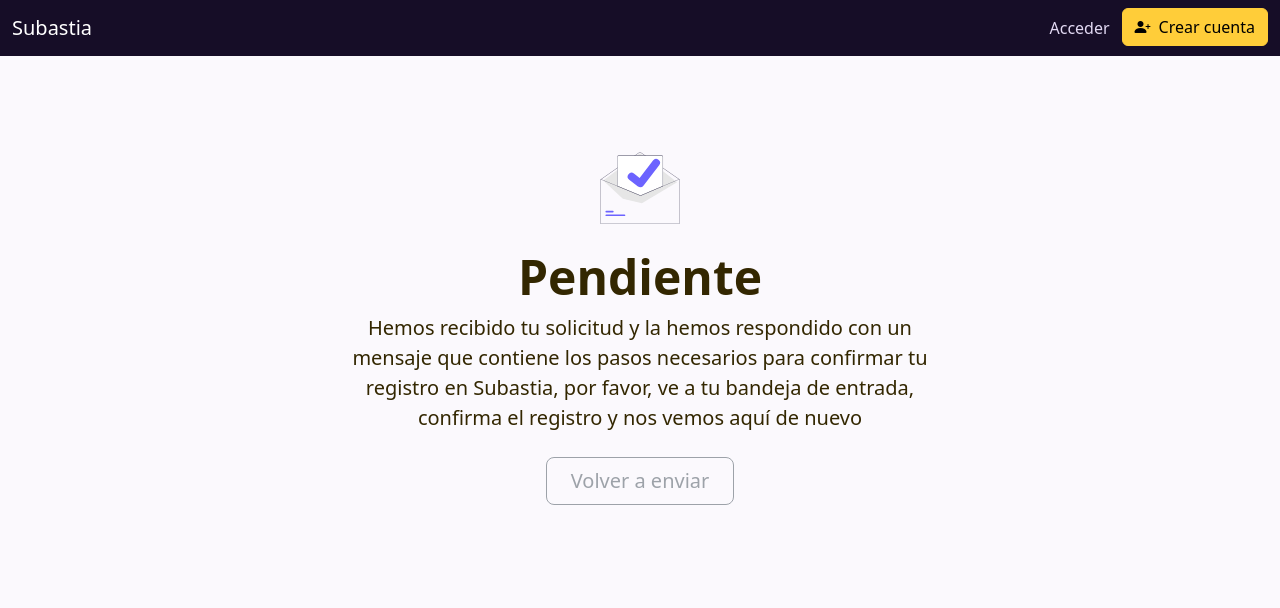
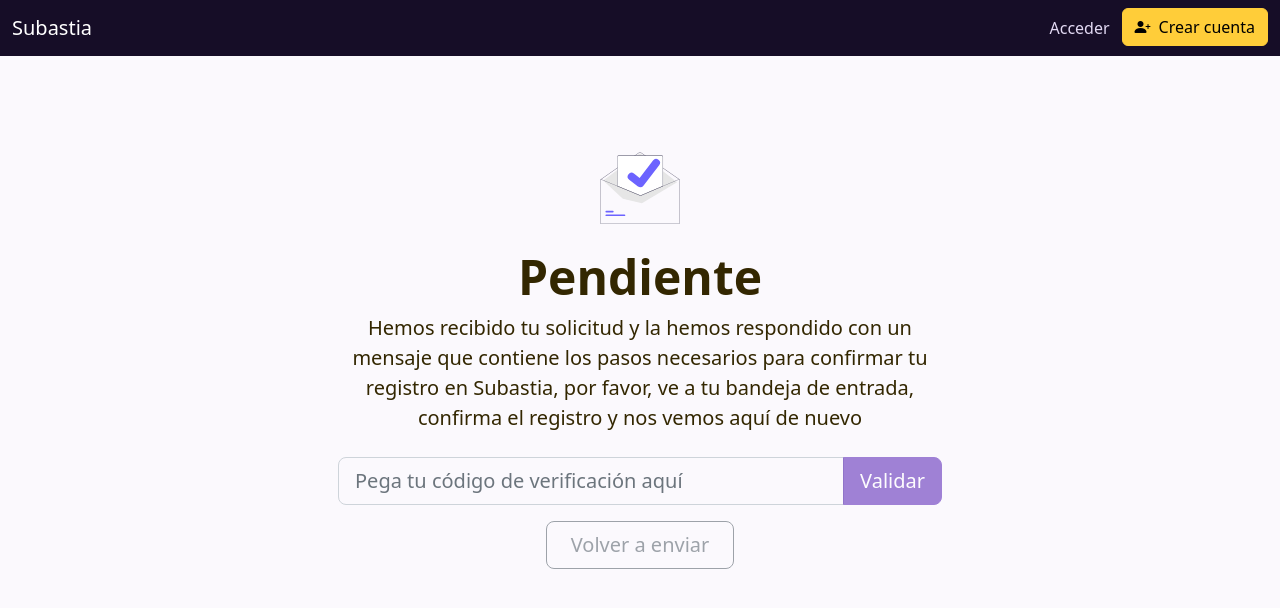
Before and after one commit to wonddark/mercadi, a React (Create React App) app: page /registro/confirmar in a window 1280 px wide. Shown: the top 608 px of the page. Built offline with nearby package versions, Linux system fonts and the light colour scheme.

Commit message:
Updated the page confirm registration adding a form that allows users...
... to confirm their registration by posting the registration id

```diff
--- a/src/components/security/ConfirmRegistration.tsx
+++ b/src/components/security/ConfirmRegistration.tsx
@@ -1,6 +1,9 @@
 import { ReactComponent as EmailSent } from "../../assets/undraw_mail_sent.svg";
+import useConfirmRegistration from "../../hooks/confirm-registration.hook";
 
 function ConfirmRegistration() {
+  const { validationId, updateValidationId, submitValidation } =
+    useConfirmRegistration();
   return (
     <div className="container-fluid">
       <div className="px-4 py-5 my-5 text-center">
@@ -16,6 +19,25 @@ function ConfirmRegistration() {
             Subastia, por favor, ve a tu bandeja de entrada, confirma el
             registro y nos vemos aquí de nuevo
           </p>
+          <form className="my-3">
+            <div className="input-group">
+              <input
+                type="text"
+                className="form-control form-control-lg"
+                placeholder="Pega tu código de verificación aquí"
+                value={validationId}
+                onChange={updateValidationId}
+              />
+              <button
+                type="submit"
+                className="btn btn-primary btn-lg"
+                onClick={submitValidation}
+                disabled={!Boolean(validationId)}
+              >
+                Validar
+              </button>
+            </div>
+          </form>
           <div className="d-grid gap-2 d-sm-flex justify-content-sm-center">
             <button
               type="button"
--- /dev/null
+++ b/src/hooks/confirm-registration.hook.ts
@@ -0,0 +1,19 @@
+import { ChangeEvent, useState } from "react";
+import { useNavigate } from "react-router-dom";
+
+function useConfirmRegistration() {
+  const [validationId, setValidationId] = useState("");
+  const updateValidationId = ({
+    target: { value },
+  }: ChangeEvent<HTMLInputElement>) => {
+    setValidationId(value);
+  };
+  const navigate = useNavigate();
+  const submitValidation = () => {
+    navigate(`/registro/activar/${validationId}`);
+  };
+
+  return { validationId, updateValidationId, submitValidation };
+}
+
+export default useConfirmRegistration;
```
